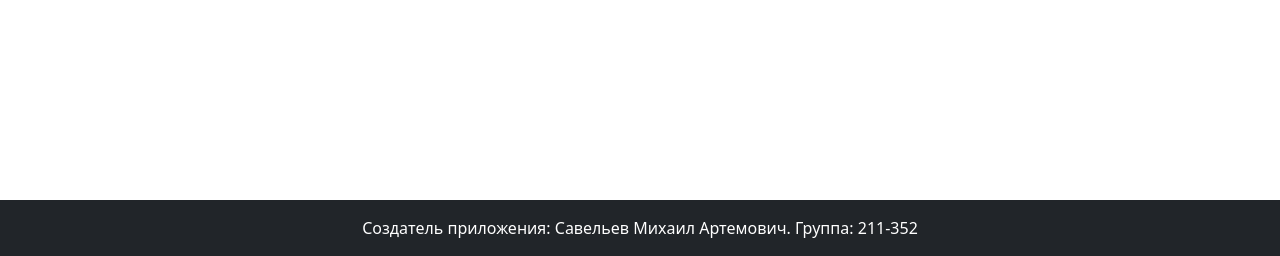
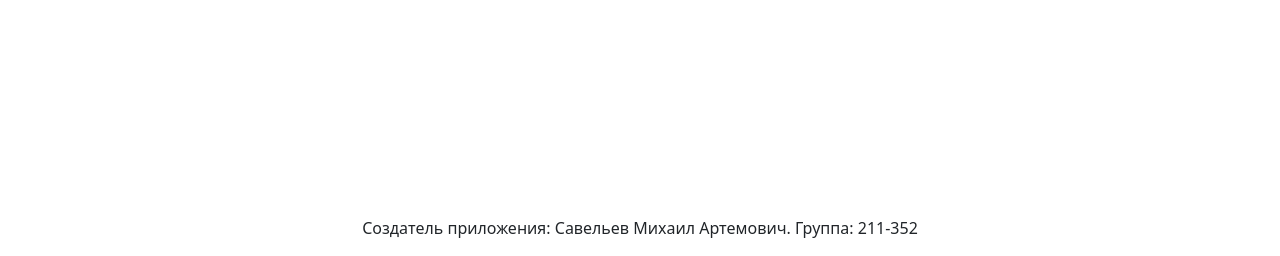
Before and after one commit to SoUsE1EsS/Devops_exam, a Flask app: page / in a window 1280 px wide. Shown: the part 544-800 px from the top of the page. Run offline with Flask 3, Linux system fonts and the light colour scheme; some libraries are stand-ins or nearby versions.

Commit message:
Update base.html

```diff
--- a/app/templates/base.html
+++ b/app/templates/base.html
@@ -43,7 +43,7 @@
         {% endblock %}
     </main>
 
-    <footer class="bg-dark text-white d-flex align-items-center justify-content-center py-3">
+    <footer class="d-flex align-items-center justify-content-center py-3">
         Создатель приложения: Савельев Михаил Артемович. Группа: 211-352
     </footer>
 
```
